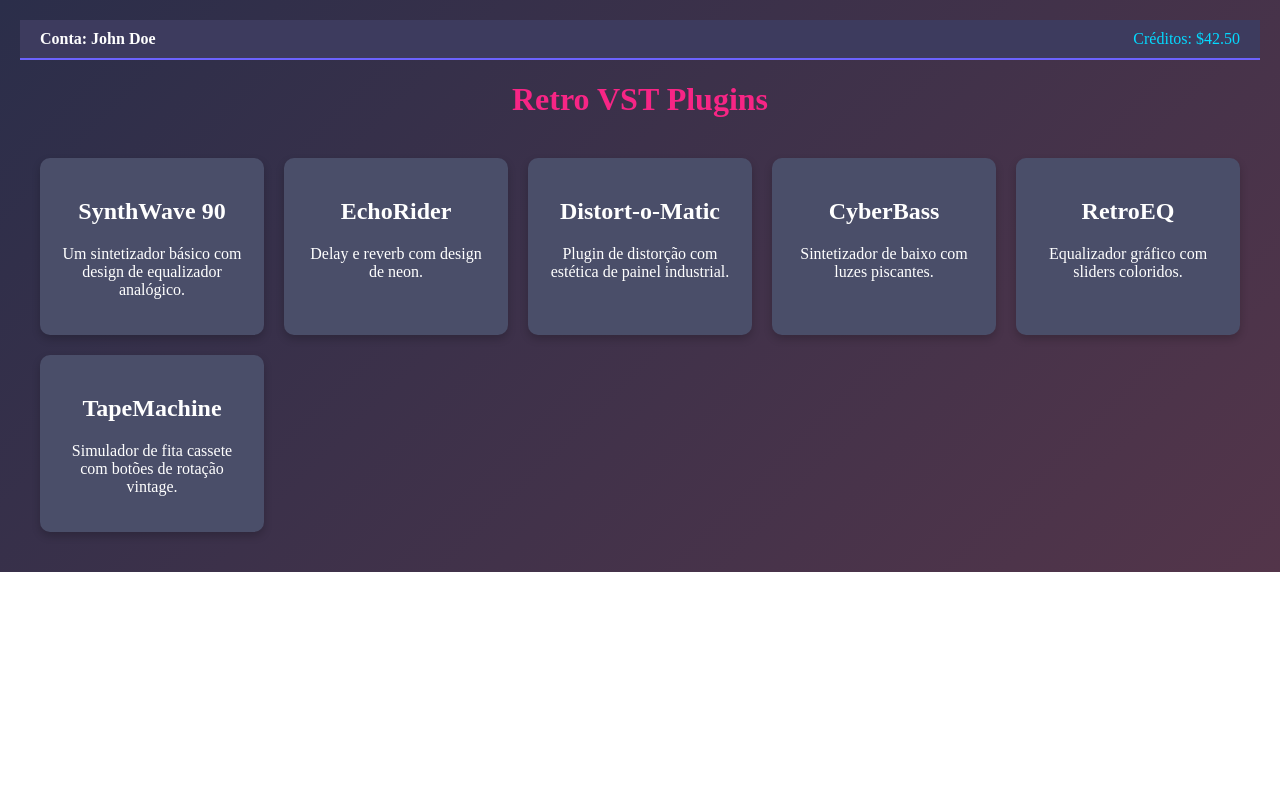
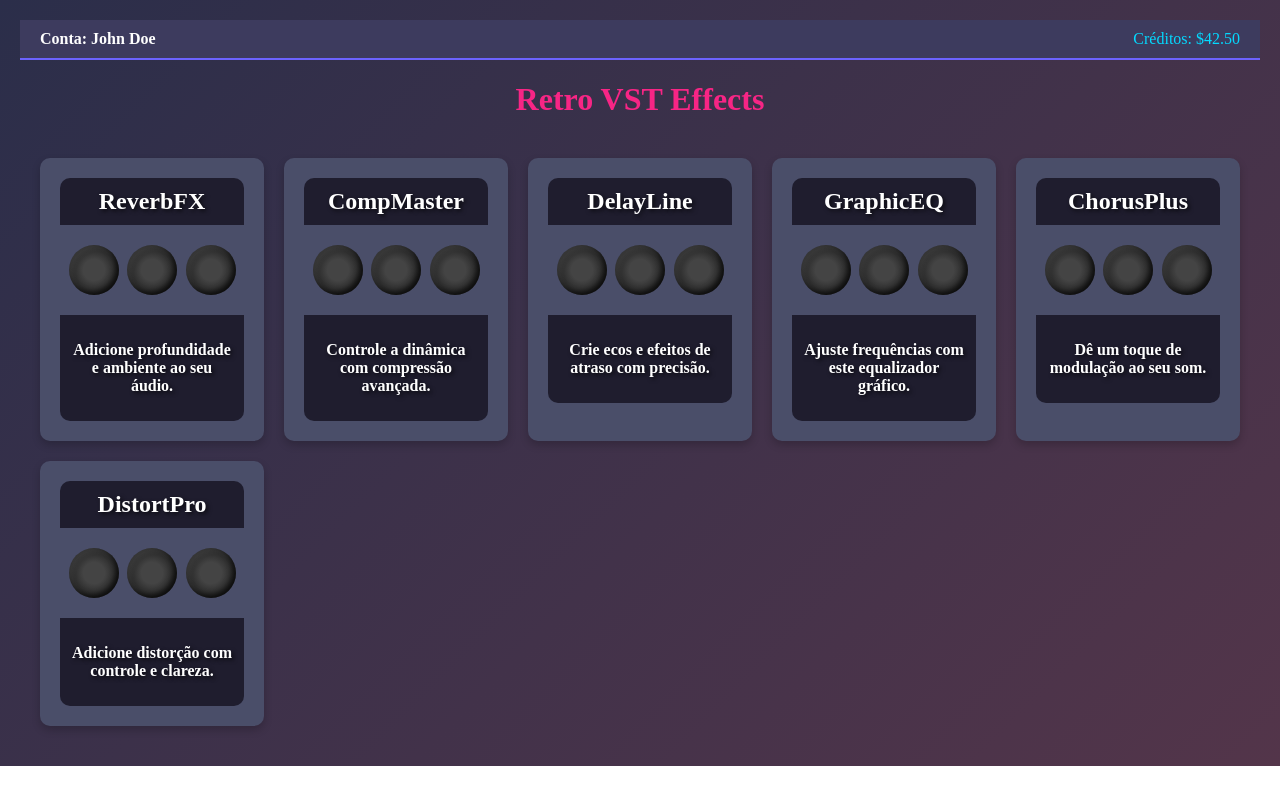
Before and after one commit to filipeborato/retro-vst, a React (Create React App) app: page / in a window 1280 px wide. Built offline with nearby package versions, Linux system fonts and the light colour scheme.

Commit message:
feat: Change the styles and views

```diff
--- a/package.json
+++ b/package.json
@@ -4,6 +4,7 @@
   "private": true,
   "dependencies": {
     "cra-template": "1.2.0",
+    "rc-slider": "^11.1.7",
     "react": "^19.0.0",
     "react-dom": "^19.0.0",
     "react-scripts": "5.0.1"
--- a/src/App.js
+++ b/src/App.js
@@ -7,12 +7,12 @@ import './styles/App.css';
 
 // Dados dos plugins
 const plugins = [
-  { id: 1, name: 'SynthWave 90', description: 'Um sintetizador básico com design de equalizador analógico.' },
-  { id: 2, name: 'EchoRider', description: 'Delay e reverb com design de neon.' },
-  { id: 3, name: 'Distort-o-Matic', description: 'Plugin de distorção com estética de painel industrial.' },
-  { id: 4, name: 'CyberBass', description: 'Sintetizador de baixo com luzes piscantes.' },
-  { id: 5, name: 'RetroEQ', description: 'Equalizador gráfico com sliders coloridos.' },
-  { id: 6, name: 'TapeMachine', description: 'Simulador de fita cassete com botões de rotação vintage.' },
+  { id: 1, name: 'ReverbFX', description: 'Adicione profundidade e ambiente ao seu áudio.' },
+  { id: 2, name: 'CompMaster', description: 'Controle a dinâmica com compressão avançada.' },
+  { id: 3, name: 'DelayLine', description: 'Crie ecos e efeitos de atraso com precisão.' },
+  { id: 4, name: 'GraphicEQ', description: 'Ajuste frequências com este equalizador gráfico.' },
+  { id: 5, name: 'ChorusPlus', description: 'Dê um toque de modulação ao seu som.' },
+  { id: 6, name: 'DistortPro', description: 'Adicione distorção com controle e clareza.' },
 ];
 
 function App() {
@@ -29,7 +29,7 @@ function App() {
   return (
     <div className="app retro-theme">
       <Navbar user="John Doe" credits={42.50} />
-      <h1 className="title">Retro VST Plugins</h1>
+      <h1 className="title">Retro VST Effects</h1>
       <PluginGrid plugins={plugins} onPluginClick={openModal} />
 
       {selectedPlugin && (
--- a/src/components/PluginControls.js
+++ b/src/components/PluginControls.js
@@ -1,14 +1,48 @@
+// components/PluginControls.js
 import React, { useState } from 'react';
 import '../styles/PluginControls.css';
 
 function PluginControls({ plugin }) {
   const buttonCount = plugin.id === 1 ? 3 : 4;
   const [knobValues, setKnobValues] = useState(Array(buttonCount).fill(0));
+  const [bucketLink, setBucketLink] = useState('');
 
   const handleKnobChange = (index, value) => {
     const updatedValues = [...knobValues];
     updatedValues[index] = value;
     setKnobValues(updatedValues);
+  };
+
+  const handleFileUpload = (event) => {
+    const file = event.target.files[0];
+    if (file) {
+      const allowedTypes = ['audio/wav', 'audio/mpeg', 'audio/ogg', 'audio/flac', 'audio/aiff'];
+      if (!allowedTypes.includes(file.type)) {
+        alert('Formato de arquivo inválido. Por favor, envie um arquivo de áudio válido (wav, mp3, ogg, flac, aiff).');
+        return;
+      }
+
+      const simulatedLink = `https://bucket.example.com/${file.name}`;
+      setBucketLink(simulatedLink);
+      alert(`Arquivo '${file.name}' enviado para o bucket com sucesso!`);
+    }
+  };
+
+  const handleSend = () => {
+    if (!bucketLink) {
+      alert('Por favor, faça o upload antes de enviar!');
+      return;
+    }
+
+    const payload = {
+      plugin: plugin.name,
+      knobs: knobValues,
+      bucketLink: bucketLink,
+    };
+
+    // Simula o envio do payload para o servidor
+    console.log('Enviando para o servidor:', payload);
+    alert('Parâmetros enviados para o servidor com sucesso!');
   };
 
   const knobs = Array.from({ length: buttonCount }, (_, i) => (
@@ -29,6 +63,15 @@ function PluginControls({ plugin }) {
     <div className="plugin-controls">
       <h3>Controles do {plugin.name}</h3>
       <div className="knobs-container">{knobs}</div>
+      <div className="button-container">
+        <input
+          type="file"
+          accept=".wav,.mp3,.ogg,.flac,.aiff"
+          onChange={handleFileUpload}
+          className="upload-input"
+        />
+        <button className="send-button" onClick={handleSend}>Send</button>
+      </div>
     </div>
   );
 }
--- a/src/components/PluginGrid.js
+++ b/src/components/PluginGrid.js
@@ -6,9 +6,22 @@ function PluginGrid({ plugins, onPluginClick }) {
   return (
     <div className="plugin-grid">
       {plugins.map((plugin) => (
-        <div key={plugin.id} className="plugin-card" onClick={() => onPluginClick(plugin)}>
-          <h2>{plugin.name}</h2>
-          <p>{plugin.description}</p>
+        <div
+          key={plugin.id}
+          className="plugin-card"
+          onClick={() => onPluginClick(plugin)}
+        >
+          <div className="plugin-card-header">
+            <h2>{plugin.name}</h2>
+          </div>
+          <div className="plugin-card-body">
+            <div className="plugin-knob"></div>
+            <div className="plugin-knob"></div>
+            <div className="plugin-knob"></div>
+          </div>
+          <div className="plugin-card-footer">
+            <p>{plugin.description}</p>
+          </div>
         </div>
       ))}
     </div>
--- a/src/components/PluginModal.js
+++ b/src/components/PluginModal.js
@@ -1,16 +1,65 @@
 // components/PluginModal.js
-import React from 'react';
-import PluginControls from './PluginControls.js';
+import React, { useState } from 'react';
+import Slider from 'rc-slider';
+import 'rc-slider/assets/index.css';
 import '../styles/PluginModal.css';
 
 function PluginModal({ plugin, onClose }) {
+  const knobCount = 4; // Quantidade de sliders por plugin
+  const [knobValues, setKnobValues] = useState(Array(knobCount).fill(500));
+  const [file, setFile] = useState(null);
+
+  const handleKnobChange = (index, value) => {
+    const updatedKnobs = [...knobValues];
+    updatedKnobs[index] = value;
+    setKnobValues(updatedKnobs);
+  };
+
+  const handleFileUpload = (event) => {
+    const uploadedFile = event.target.files[0];
+    setFile(uploadedFile);
+    alert(`Arquivo '${uploadedFile.name}' carregado com sucesso!`);
+  };
+
+  const handleSend = () => {
+    if (!file) {
+      alert('Por favor, faça o upload de um arquivo antes de enviar!');
+      return;
+    }
+    const payload = {
+      plugin: plugin.name,
+      knobs: knobValues,
+      fileName: file.name,
+    };
+    console.log('Enviando para o servidor:', payload);
+    alert('Parâmetros enviados com sucesso!');
+  };
+
   return (
     <div className="modal">
       <div className="modal-content">
         <h2>{plugin.name}</h2>
         <p>{plugin.description}</p>
-        <PluginControls plugin={plugin} />
-        <button onClick={onClose} className="close-button">Fechar</button>
+        <div className="plugin-controls">
+          {knobValues.map((value, index) => (
+            <div key={index} className="plugin-slider">
+              <Slider
+                min={0}
+                max={1000}
+                value={value}
+                onChange={(val) => handleKnobChange(index, val)}
+              />
+              <p>Slider {index + 1}: {value}</p>
+            </div>
+          ))}
+        </div>
+        <div className="file-upload">
+          <input type="file" onChange={handleFileUpload} />
+        </div>
+        <div className="action-buttons">
+          <button className="send-button" onClick={handleSend}>Enviar</button>
+          <button className="close-button" onClick={onClose}>Fechar</button>
+        </div>
       </div>
     </div>
   );
--- a/src/styles/PluginControls.css
+++ b/src/styles/PluginControls.css
@@ -26,3 +26,37 @@
   margin-bottom: 10px;
   cursor: pointer;
 }
+
+.button-container {
+  display: flex;
+  justify-content: space-between;
+  gap: 20px;
+}
+
+.upload-input {
+  color: white;
+  background: #6a0572;
+  border: none;
+  padding: 10px 20px;
+  border-radius: 5px;
+  cursor: pointer;
+  font-size: 1rem;
+}
+
+.upload-input:hover {
+  background: #50054d;
+}
+
+.send-button {
+  background: #06d6a0;
+  color: white;
+  border: none;
+  padding: 10px 20px;
+  border-radius: 5px;
+  cursor: pointer;
+  font-size: 1rem;
+}
+
+.send-button:hover {
+  background: #04a67e;
+}
--- a/src/styles/PluginGrid.css
+++ b/src/styles/PluginGrid.css
@@ -6,15 +6,51 @@
 }
 
 .plugin-card {
-    background: #4a4e69;
+  background: linear-gradient(135deg, #3d3b5e, #2b2a44);
   padding: 20px;
-    border-radius: 10px;
+  border-radius: 15px;
   text-align: center;
+  color: white;
+  text-shadow: 2px 2px 4px rgba(0, 0, 0, 0.7);
+  font-weight: bold;
+  box-shadow: 0 8px 15px rgba(0, 0, 0, 0.4);
+  cursor: pointer;
   transition: transform 0.3s, box-shadow 0.3s;
-    cursor: pointer;
 }
 
 .plugin-card:hover {
   transform: scale(1.05);
-    box-shadow: 0 8px 15px rgba(0, 0, 0, 0.4);
+  box-shadow: 0 10px 20px rgba(0, 0, 0, 0.5);
 }
+
+.plugin-card-header {
+  background: #1f1d2e;
+  padding: 10px;
+  border-radius: 10px 10px 0 0;
+}
+
+.plugin-card-header h2 {
+  font-size: 1.5rem;
+  margin: 0;
+}
+
+.plugin-card-body {
+  display: flex;
+  justify-content: space-evenly;
+  align-items: center;
+  padding: 20px 0;
+}
+
+.plugin-knob {
+  width: 50px;
+  height: 50px;
+  background: radial-gradient(circle, #444 30%, #222 70%);
+  border-radius: 50%;
+  box-shadow: inset -3px -3px 5px rgba(0, 0, 0, 0.6), inset 3px 3px 5px rgba(255, 255, 255, 0.1);
+}
+
+.plugin-card-footer {
+  background: #1f1d2e;
+  padding: 10px;
+  border-radius: 0 0 10px 10px;
+}
--- a/src/styles/PluginModal.css
+++ b/src/styles/PluginModal.css
@@ -8,16 +8,54 @@
     display: flex;
     justify-content: center;
     align-items: center;
+    z-index: 1000;
   }
 
   .modal-content {
     background: #22223b;
     padding: 30px;
-    border-radius: 10px;
+    border-radius: 15px;
+    text-align: center;
+    width: 90%;
+    max-width: 600px;
     color: white;
-    text-align: center;
-    width: 80%;
-    max-width: 600px;
+  }
+
+  .plugin-controls {
+    display: flex;
+    flex-direction: column;
+    gap: 20px;
+    margin: 20px 0;
+  }
+
+  .plugin-slider {
+    display: flex;
+    flex-direction: column;
+    align-items: center;
+  }
+
+  .file-upload {
+    margin: 20px 0;
+  }
+
+  .action-buttons {
+    display: flex;
+    justify-content: space-between;
+    gap: 20px;
+  }
+
+  .send-button {
+    background: #06d6a0;
+    color: white;
+    border: none;
+    padding: 10px 20px;
+    border-radius: 5px;
+    cursor: pointer;
+    font-size: 1rem;
+  }
+
+  .send-button:hover {
+    background: #04a67e;
   }
 
   .close-button {
@@ -27,6 +65,7 @@
     padding: 10px 20px;
     border-radius: 5px;
     cursor: pointer;
+    font-size: 1rem;
   }
 
   .close-button:hover {
```
Also changed, not shown: public/images/plugin.webp (added), 1 other file (tests, documents, lock files or other folders). Lines whose indentation alone changed are shown as unchanged.
